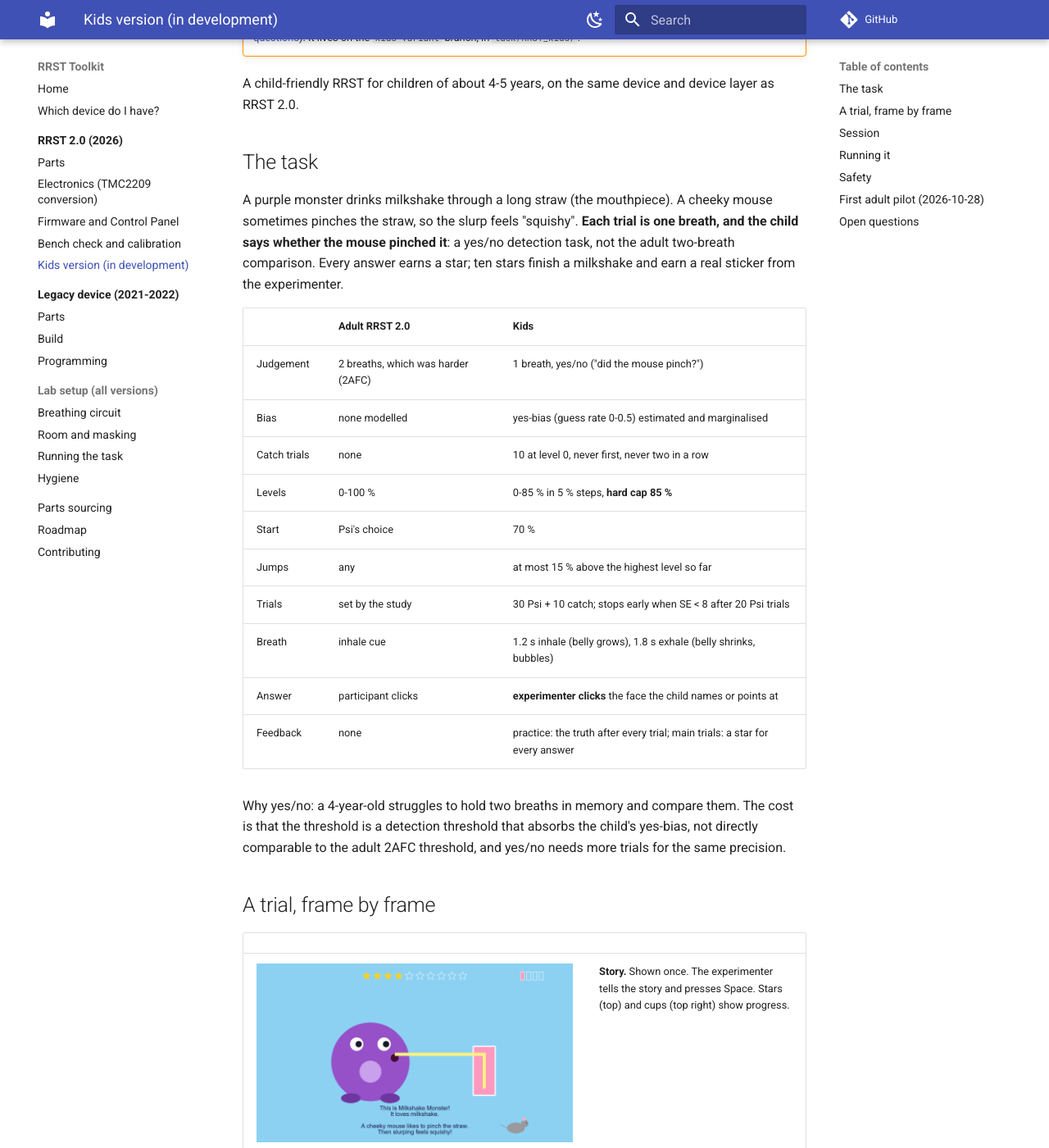
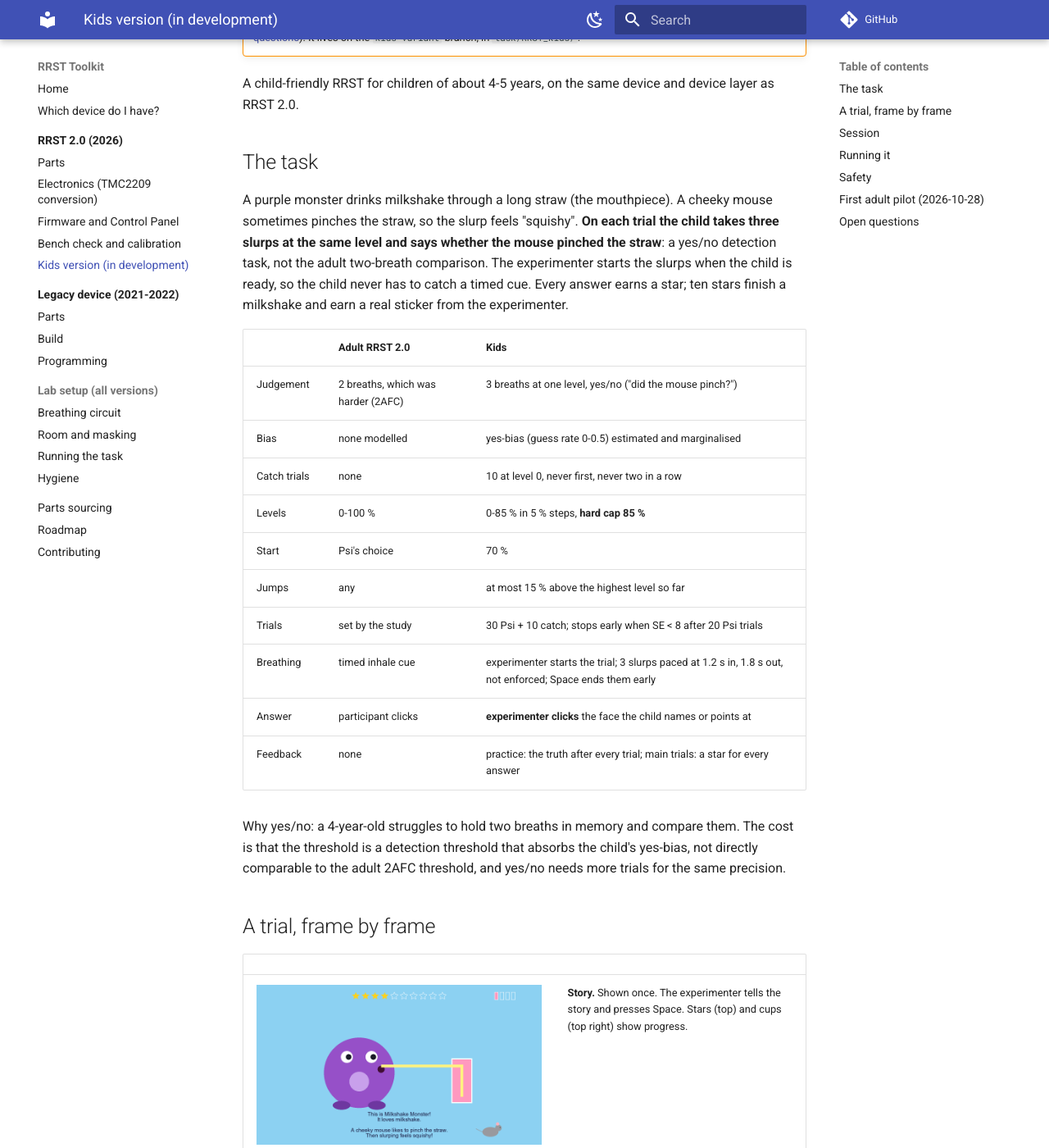
Before and after one commit to embodied-computation-group/rrst-toolkit, an MkDocs documentation site: the page built from handbook/v2/kids.md, in a window 1280 px wide and 1400 px high, scrolled down 235 px. Shown: the whole window at 82% size. Built offline with MkDocs 1.6.1 and Material for MkDocs 9.7.7, drawn with Linux system fonts in a browser that asks for light colours; comment, search, counter and statistics services are not loaded; some of the changed text lies outside the part shown.

Commit message:
Kids docs: experimenter-started trials with three slurps; new Ready screenshot

```diff
--- a/handbook/v2/kids.md
+++ b/handbook/v2/kids.md
@@ -13,21 +13,22 @@ layer as RRST 2.0.
 ## The task
 
 A purple monster drinks milkshake through a long straw (the mouthpiece). A cheeky
-mouse sometimes pinches the straw, so the slurp feels "squishy". **Each trial is one
-breath, and the child says whether the mouse pinched it**: a yes/no detection task,
-not the adult two-breath comparison. Every answer earns a star; ten stars finish a
+mouse sometimes pinches the straw, so the slurp feels "squishy". **On each trial the child
+takes three slurps at the same level and says whether the mouse pinched the straw**: a
+yes/no detection task, not the adult two-breath comparison. The experimenter starts the
+slurps when the child is ready, so the child never has to catch a timed cue. Every answer earns a star; ten stars finish a
 milkshake and earn a real sticker from the experimenter.
 
 | | Adult RRST 2.0 | Kids |
 |---|---|---|
-| Judgement | 2 breaths, which was harder (2AFC) | 1 breath, yes/no ("did the mouse pinch?") |
+| Judgement | 2 breaths, which was harder (2AFC) | 3 breaths at one level, yes/no ("did the mouse pinch?") |
 | Bias | none modelled | yes-bias (guess rate 0-0.5) estimated and marginalised |
 | Catch trials | none | 10 at level 0, never first, never two in a row |
 | Levels | 0-100 % | 0-85 % in 5 % steps, **hard cap 85 %** |
 | Start | Psi's choice | 70 % |
 | Jumps | any | at most 15 % above the highest level so far |
 | Trials | set by the study | 30 Psi + 10 catch; stops early when SE < 8 after 20 Psi trials |
-| Breath | inhale cue | 1.2 s inhale (belly grows), 1.8 s exhale (belly shrinks, bubbles) |
+| Breathing | timed inhale cue | experimenter starts the trial; 3 slurps paced at 1.2 s in, 1.8 s out, not enforced; Space ends them early |
 | Answer | participant clicks | **experimenter clicks** the face the child names or points at |
 | Feedback | none | practice: the truth after every trial; main trials: a star for every answer |
 
@@ -42,9 +43,9 @@ trials for the same precision.
 |---|---|
 | ![Story screen](../assets/img/kids/01_story.png) | **Story.** Shown once. The experimenter tells the story and presses Space. Stars (top) and cups (top right) show progress. |
 | ![Mouse running](../assets/img/kids/02_mouse.png) | **Mouse.** The mouse scampers along the bottom while the wedge moves (at least 1.5 s). On catch trials the wedge moves to 0. |
-| ![Cue](../assets/img/kids/03_cue.png) | **Ready.** The straw drops into the cup (0.8 s). |
-| ![Inhale](../assets/img/kids/04_inhale.png) | **Big slurp.** The belly grows and the milkshake drains (1.2 s): breathe in. |
-| ![Exhale](../assets/img/kids/05_exhale.png) | **Ahhh.** The belly shrinks and bubbles rise (1.8 s): breathe out. |
+| ![Ready](../assets/img/kids/03_cue.png) | **Ready to slurp?** The monster waits. When the child has the mouthpiece in and is ready, the experimenter presses Space. |
+| ![Inhale](../assets/img/kids/04_inhale.png) | **Big slurp!** The belly grows and a third of the milkshake drains (1.2 s). |
+| ![Exhale](../assets/img/kids/05_exhale.png) | **Ahhh.** The belly shrinks and bubbles rise (1.8 s). Then two more slurps, about 9 s in all. The child doesn't have to keep time with the monster; once they've had their slurps, Space goes straight to the question. |
 | ![Question](../assets/img/kids/06_question.png) | **Question.** "Did the mouse pinch the straw?" The child says or points; the experimenter clicks that face. A white frame marks the face under the pointer. |
 | ![Answer registered](../assets/img/kids/07_answered.png) | **Answer registered.** The chosen face is framed and the other fades for 0.5 s. |
 | ![Practice feedback](../assets/img/kids/08_feedback.png) | **Practice feedback.** Practice only: the truth after every trial. |
```
Also changed, not shown: other parts of handbook/v2/kids.md (+2 -2 lines), task/RRST_kids/README.md (+9 -7 lines), handbook/assets/img/kids/01_story.png, handbook/assets/img/kids/02_mouse.png, handbook/assets/img/kids/03_cue.png, handbook/assets/img/kids/04_inhale.png, handbook/assets/img/kids/05_exhale.png, handbook/assets/img/kids/06_question.png, handbook/assets/img/kids/07_answered.png, handbook/assets/img/kids/08_feedback.png, handbook/assets/img/kids/09_star.png, handbook/assets/img/kids/10_cupdone.png, handbook/assets/img/kids/11_rest.png, handbook/assets/img/kids/12_done.png.
